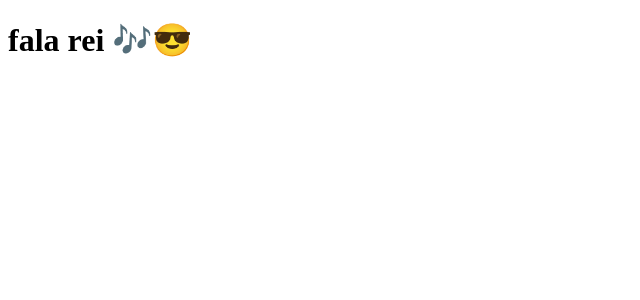
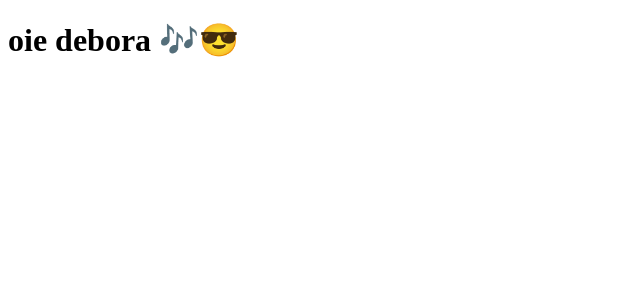
Before and after one commit to iuripejara/cloneTabNews, a Next.js app: page / in a window 1280 px wide. Shown: the top 300 px of the page, without its empty margins (0-640 px from the left). Built offline with nearby package versions, Linux system fonts and the light colour scheme.

Commit message:
melhoria no error

```diff
--- a/pages/index.js
+++ b/pages/index.js
@@ -1,3 +1,3 @@
 export default function Homen() {
-  return <h1>fala rei 🎶😎</h1>;
+  return <h1>oie debora 🎶😎</h1>;
 }
```
